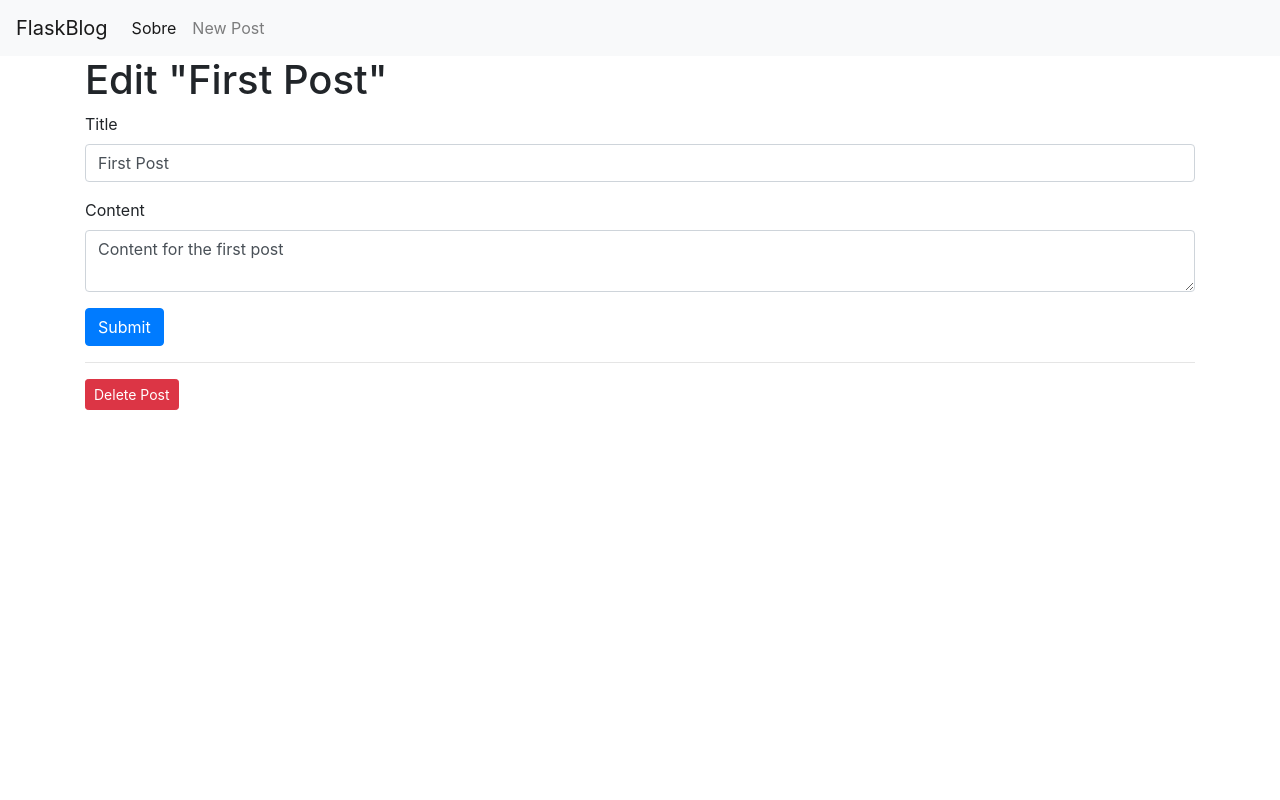
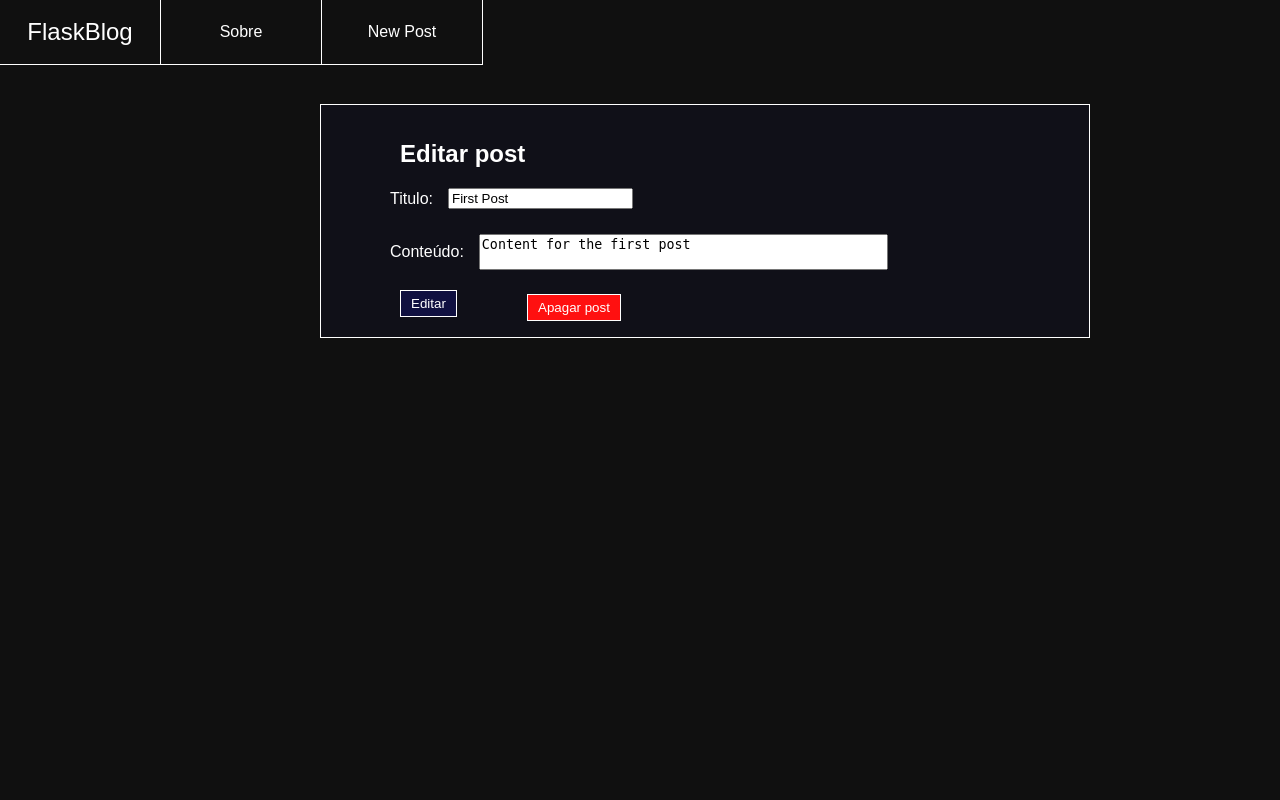
Before and after one commit to GuilhermeSouzaBarros/flaskblog, a Flask app: page /1/edit in a window 1280 px wide. Run offline with Flask 2, Linux system fonts and the light colour scheme; data comes from the database, SQL or seed files in the repository; both versions use the stored data as it was after the commit; some libraries are stand-ins or nearby versions.

Commit message:
detalhes de tema

```diff
--- a/banco/init_db.py
+++ b/banco/init_db.py
@@ -1,9 +1,8 @@
 import sqlite3
 
-connection = sqlite3.connect('database.db')
+connection = sqlite3.connect('banco/database.db')
 
-
-with open('schema.sql') as f:
+with open('banco/schema.sql') as f:
     connection.executescript(f.read())
 
 cur = connection.cursor()
--- a/static/style.css
+++ b/static/style.css
@@ -1,6 +1,108 @@
-h1 {
-    border: 2px #eee solid;
-    color: brown;
+body {
+    padding: 0;
+    margin: 0;
+    width: 100vw;
+    height: 100vh;
+    background-color: #101010;
+    color: white;
+    font-family: sans-serif;
+}
+
+div.container {
+    margin: 5vh 5vw;
+}
+
+a {
+    text-decoration: none;
+    color: white;
+}
+
+nav {
+    display: flex;
+    width: 100vw;
+    height: 8vh;
+}
+
+nav div.link {
+    display: inline-flex;
+    justify-content: center;
+    align-items: center;
+    height: 100%;
+    width: 12.5vw;
+    border-bottom: 1px solid white;
+    border-right: 1px solid white;
+}
+
+nav a {
+    display: flex;
+    justify-content: center;
+    align-items: center;
+    box-sizing: border-box;
+    width: 12.5vw;
+    height: 100%;
     text-align: center;
-    padding: 10px;
 }
+
+a.logo {
+    font-size: 3vh;
+}
+
+a.link {
+    font-size: 2vh;
+    padding: 15%;
+}
+
+div.post, form.post {
+    width: 50vw;
+    padding: 2.5vh 5vw;
+    margin: 5vh 20vw;
+    background-color: #101018;
+    border: 1px solid white;
+    display: flex;
+    flex-direction: column;
+}
+
+div.post a.titulo, h2.titulo {
+    font-size: 3vh;
+    margin: 15px;
+}
+
+div.post div.info a.edit, button {
+    display: inline-block;
+    border: 1px solid white;
+    color: white;
+    background-color: #101040;
+    padding: 5px 10px;
+    margin-left: 15px;
+}
+
+div.inputs {
+    display: flex;
+    align-items: center;
+    padding: 5px;
+    margin-bottom: 15px;
+}
+
+div.inputs label {
+    margin-right: 15px;
+}
+
+textarea {
+    width: 65%;
+    resize: none;
+    cols: 300;
+    rows: 3;
+}
+
+form.delet {
+    margin-left: 35vw;
+    margin-top: -10.5vh;
+}
+
+form.delet input {
+    border: 1px solid white;
+    color: white;
+    background-color: #ff1010;
+    padding: 5px 10px;
+    margin-left: 15px;
+}
--- a/templates/base.html
+++ b/templates/base.html
@@ -2,24 +2,19 @@
     <head>
         <meta charset="utf-8">
         <meta name="viewport" content="width=device-width, initial-scale=1, shrink-to-fit=no">
-        <link rel="stylesheet" href="https://stackpath.bootstrapcdn.com/bootstrap/4.3.1/css/bootstrap.min.css" integrity="sha384-ggOyR0iXCbMQv3Xipma34MD+dH/1fQ784/j6cY/iJTQUOhcWr7x9JvoRxT2MZw1T" crossorigin="anonymous">
+        <link rel="stylesheet" href={{ url_for('static', filename="style.css")}}>
         <title>{% block title %} {% endblock %}</title>
     </head>
     <body>
-        <nav class="navbar navbar-expand-md navbar-light bg-light">
-            <a class="navbar-brand" href="{{ url_for('index')}}">FlaskBlog</a>
-            <button class="navbar-toggler" type="button" data-toggle="collapse" data-target="#navbarNav" aria-controls="navbarNav" aria-expanded="false" aria-label="Toggle navigation">
-                <span class="navbar-toggler-icon"></span>
-            </button>
-            <div class="collapse navbar-collapse" id="navbarNav">
-                <ul class="navbar-nav">
-                <li class="nav-item active">
-                    <a class="nav-link" href="#">Sobre</a>
-                </li>
-                <li class="nav-item">
-                    <a class="nav-link" href="{{url_for('create')}}">New Post</a>
-                </li>
-                </ul>
+        <nav>
+            <div class="link">
+                <a class="logo" href="{{ url_for('index')}}">FlaskBlog</a>
+            </div>
+            <div class="link">
+                <a class="link" href="#">Sobre</a>
+            </div>
+            <div class="link">
+                <a class="link" href="{{url_for('create')}}">New Post</a>
             </div>
         </nav>
         <div class="container">
@@ -28,8 +23,5 @@
             {% endfor %}
             {% block content %} {% endblock %}
         </div>
-        <script src="https://code.jquery.com/jquery-3.3.1.slim.min.js" integrity="sha384-q8i/X+965DzO0rT7abK41JStQIAqVgRVzpbzo5smXKp4YfRvH+8abtTE1Pi6jizo" crossorigin="anonymous"></script>
-        <script src="https://cdnjs.cloudflare.com/ajax/libs/popper.js/1.14.7/umd/popper.min.js" integrity="sha384-UO2eT0CpHqdSJQ6hJty5KVphtPhzWj9WO1clHTMGa3JDZwrnQq4sF86dIHNDz0W1" crossorigin="anonymous"></script>
-        <script src="https://stackpath.bootstrapcdn.com/bootstrap/4.3.1/js/bootstrap.min.js" integrity="sha384-JjSmVgyd0p3pXB1rRibZUAYoIIy6OrQ6VrjIEaFf/nJGzIxFDsf4x0xIM+B07jRM" crossorigin="anonymous"></script>
     </body>
 </html>
--- a/templates/edit.html
+++ b/templates/edit.html
@@ -1,30 +1,23 @@
 {% extends 'base.html' %}
-
+{% block title %} Editar {{ post['title'] }} {% endblock %}
 {% block content %}
-<h1>{% block title %} Edit "{{ post['title'] }}" {% endblock %}</h1>
-
-<form method="post">
-    <div class="form-group">
-        <label for="title">Title</label>
-        <input type="text" name="title" placeholder="Post title"
-               class="form-control"
-               value="{{ request.form['title'] or post['title'] }}">
+    <form class="post" method="post">
+        <h2 class="titulo">Editar post</h2>
+        <div class="inputs">
+            <label for="title">Titulo:</label>
+            <input type="text" name="title" placeholder="Titulo..." value="{{ request.form['title'] or post['title'] }}"></input>
+        </div>
+        <div class="inputs">
+            <label for="content">Conteúdo:</label>
+            <textarea name="content" placeholder="Seu post...">{{ request.form['content'] or post['content'] }}</textarea>
+        </div>
+        <div>
+            <button type="submit">Editar</button>
+        </div>
+    </form>
+    <form class="delet" action="{{ url_for('delete', id=post['id']) }}" method="POST">
+        <input type="submit" value="Apagar post"
+                onclick="return confirm('Você quer deletar esse post?')">
         </input>
-    </div>
-
-    <div class="form-group">
-        <label for="content">Content</label>
-        <textarea name="content" placeholder="Post content"
-                  class="form-control">{{ request.form['content'] or post['content'] }}</textarea>
-    </div>
-    <div class="form-group">
-        <button type="submit" class="btn btn-primary">Submit</button>
-    </div>
-</form>
-<hr>
-<form action="{{ url_for('delete', id=post['id']) }}" method="POST">
-    <input type="submit" value="Delete Post"
-            class="btn btn-danger btn-sm"
-            onclick="return confirm('Are you sure you want to delete this post?')">
-</form>
+    </form>
 {% endblock %}
```
Also changed, not shown: templates/create.html (+15 -20 lines), templates/index.html (+12 -9 lines), templates/post.html (+7 -3 lines), banco/database.db, database.db (added).
